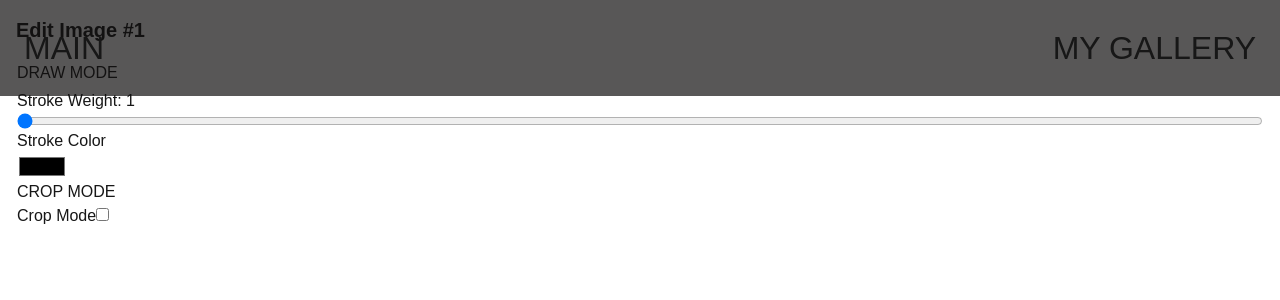
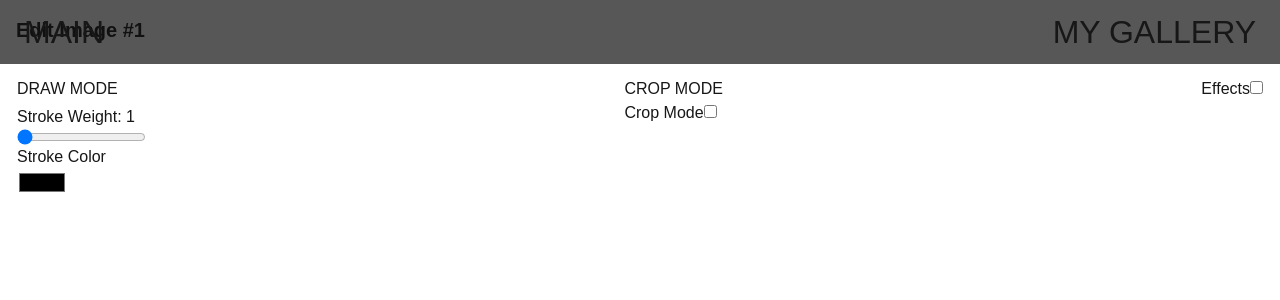
Before and after one commit to ajvarinho/museum_api, a Next.js app: page /gallery/edit/1 in a window 1280 px wide. Shown: the top 300 px of the page. Built offline with nearby package versions, Linux system fonts and the light colour scheme.

Commit message:
effects_tests

```diff
--- a/src/app/gallery/edit/[id]/page.tsx
+++ b/src/app/gallery/edit/[id]/page.tsx
@@ -5,6 +5,7 @@ import { toDataURL } from '../../../../services/fetch';
 import Canvas from "@/components/Canvas/Canvas";
 import Header from '@/components/Header/Header';
 import CanvasControls from '@/components/CanvasControls/CanvasControls';
+import ImageEffects from '@/components/ImageEffects/ImageEffects';
 
 
 export default function EditImagePage() {
@@ -18,6 +19,7 @@ export default function EditImagePage() {
   const [strokeWidth, setStrokeWidth] = useState(1);
   const [color, setColor] = useState("#000000ff");
   const [crop, setCrop] = useState(false);
+  const [effects, setEffects] = useState(false);
   //
   const [shapeReady, setShapeReady] = useState(false);
 
@@ -61,6 +63,8 @@ export default function EditImagePage() {
         onColorChange={setColor}
         crop={crop}
         setCrop={setCrop}
+        effects={effects}
+        setEffects={setEffects}
         shapeReady={shapeReady}
       />
       <div>
@@ -75,6 +79,13 @@ export default function EditImagePage() {
             />
         )}
       </div>
+      {base64 && effects && (
+        <div>
+          <p>alo bre</p>
+          <ImageEffects base64={base64} dimensions={dimensions}/>
+        </div>
+
+      )}
 
     </main>
     </>
--- a/src/components/CanvasControls/CanvasControls.css
+++ b/src/components/CanvasControls/CanvasControls.css
@@ -1,5 +1,7 @@
 .edit-controls {
-    display: block;
+    margin-top: 2rem;
+    display: flex;
+    justify-content:space-between;
     border: 1px solid white;
 }
 
--- a/src/components/CanvasControls/CanvasControls.tsx
+++ b/src/components/CanvasControls/CanvasControls.tsx
@@ -8,7 +8,9 @@ export default function CanvasControls({
   onColorChange,
   crop,
   setCrop,
-  shapeReady
+  shapeReady,
+  effects,
+  setEffects
 }: CanvasControlsProps) {
 
   const saveImg = ()=> {
@@ -72,6 +74,18 @@ export default function CanvasControls({
             )}
           </div>
       </div>
+      <div className="effects-mode">
+        <div className="effects-wrap">
+            <label>
+              Effects
+              <input
+                type="checkbox"
+                checked={effects}
+                onChange={(e) => setEffects(e.target.checked)}
+              />
+            </label>
+        </div>
+      </div>
     </div>
   );
 }
--- a/src/components/Header/Header.css
+++ b/src/components/Header/Header.css
@@ -2,7 +2,7 @@ header {
     position: fixed;
     top: 0;
     height: fit-content;
-    padding: var(--padding-medium) var(--padding-medium);
+    padding: var(--padding-small) var(--padding-medium);
     font-size: var(--header);
     width: 100%;
     z-index: 5;
--- /dev/null
+++ b/src/components/ImageEffects/ImageEffects.tsx
@@ -0,0 +1,29 @@
+import { ImageEffectsProps } from '@/services/interfaces';
+
+
+export default function ImageEffects({
+  base64, dimensions
+}: ImageEffectsProps) {
+
+    const img = base64;
+
+
+  return (
+    <div className="effects-wrap">
+        <div style={{ height: 0 }}>
+            <svg>
+                <defs>
+                    <filter id="noise-basic" x="0%" y="0%" width="100%" height="100%">
+                        <feTurbulence baseFrequency="0.001 0.24" result="NOISE" numOctaves="8" />
+                        <feDisplacementMap in="SourceGraphic" in2="NOISE" scale="10" xChannelSelector="R" yChannelSelector="R"></feDisplacementMap>
+                    </filter>
+                </defs>
+
+            </svg>
+        </div>
+        <svg className="svg-wrapper" width={dimensions.x} height={dimensions.y} xmlns="http://www.w3.org/2000/svg" preserveAspectRatio="none" version="1.1">
+            <image href={img} className="img" x="0" y="0" height="100%" width="100%" filter='url(#noise-basic)' />
+        </svg>
+    </div>
+  );
+}
--- a/src/services/interfaces.ts
+++ b/src/services/interfaces.ts
@@ -63,6 +63,8 @@ export interface CanvasControlsProps {
   crop: boolean;
   setCrop: (v: boolean) => void;
   shapeReady: boolean;
+  effects: boolean;
+  setEffects: (e: boolean) => void;
 };
 
 // canvas crop point type
@@ -70,3 +72,8 @@ export interface Point {
   x: number;
   y: number;
 };
+
+export interface ImageEffectsProps {
+  base64: string;
+  dimensions: { x: number; y: number };
+}
```
Lines whose indentation alone changed are shown as unchanged.
